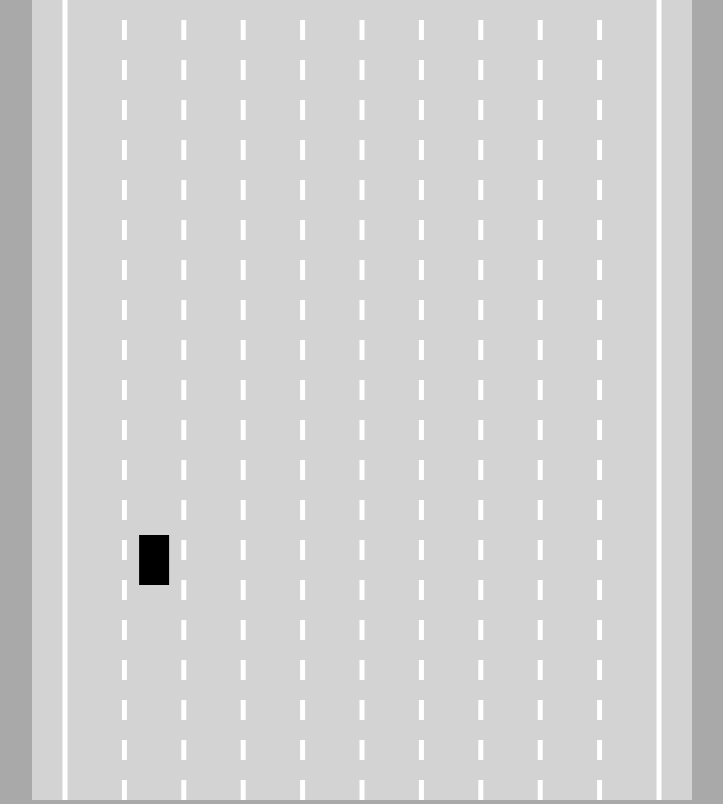
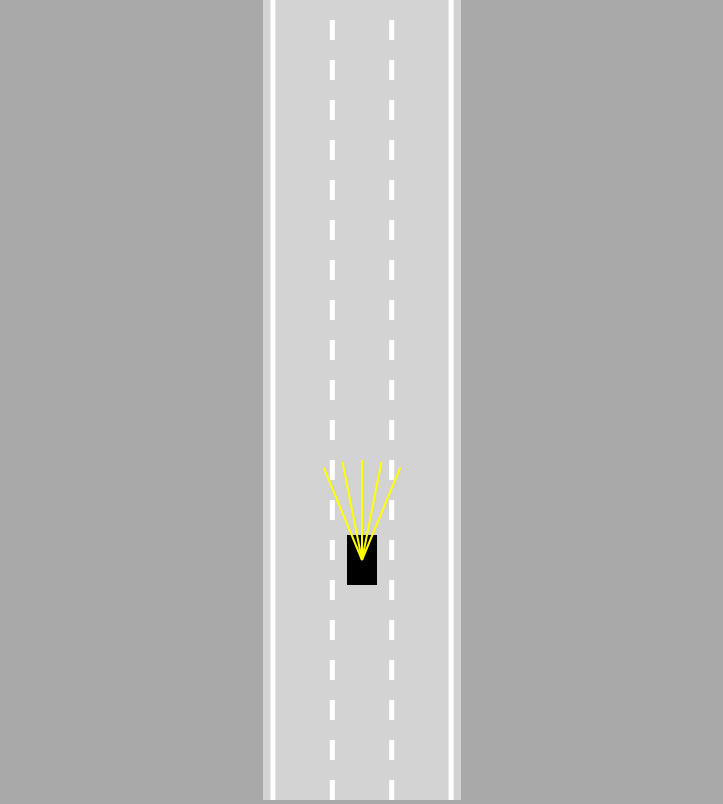
Before and after one commit to ChrisTague1/self-driving-car, a plain HTML site: page index.html in a window 1280 px wide. Shown: the whole page, without its empty margins (278-1001 px from the left). Drawn offline with Linux system fonts and the light colour scheme.

Commit message:
lecture 3

```diff
--- a/car.js
+++ b/car.js
@@ -11,11 +11,13 @@ class Car {
         this.friction = 0.05;
         this.angle = 0;
 
+        this.sensor = new Sensor(this);
         this.controls = new Controls();
     }
 
-    update() {
+    update(roadBorders) {
         this.#move();
+        this.sensor.update(roadBorders);
     }
 
     draw(ctx) {
@@ -33,6 +35,8 @@ class Car {
         ctx.fill();
 
         ctx.restore();
+
+        this.sensor.draw(ctx);
     }
 
     #move() {
--- a/index.html
+++ b/index.html
@@ -8,6 +8,7 @@
     </head>
     <body>
         <canvas id="my-canvas"></canvas>
+        <script src="sensor.js"></script>
         <script src="utils.js"></script>
         <script src="road.js"></script>
         <script src="controls.js"></script>
--- a/main.js
+++ b/main.js
@@ -1,7 +1,7 @@
 const canvas = document.getElementById('my-canvas');
 
 const laneWidth = 60;
-const lanes = 10;
+const lanes = 3;
 
 canvas.width = lanes * laneWidth * 1.1;
 
@@ -20,7 +20,7 @@ car.draw(ctx);
 animate();
 
 function animate() {
-    car.update();
+    car.update(road.borders);
 
     canvas.height = window.innerHeight;
 
--- /dev/null
+++ b/sensor.js
@@ -0,0 +1,94 @@
+class Sensor {
+    constructor(car) {
+        this.car = car;
+        this.rayCount = 5;
+        this.rayLength = 100;
+        this.raySpread = Math.PI / 4;
+
+        this.rays = [];
+        this.readings = [];
+    }
+
+    update(roadBorders) {
+        this.#castRays();
+        this.readings = [];
+
+        for (let i = 0; i < this.rays.length; i++) {
+            this.readings.push(
+                this.#getReading(this.rays[i], roadBorders)
+            )
+        }
+    }
+
+    #getReading(ray, roadBorders) {
+        let touches = [];
+
+        for (let i = 0; i < roadBorders.length; i++) {
+            const touch = getIntersection(
+                ray[0],
+                ray[1],
+                roadBorders[i][0],
+                roadBorders[i][1]
+            )
+
+            if (touch) {
+                touches.push(touch);
+            }
+        }
+
+        if (touches.length === 0)
+            return null;
+
+        const offsets = touches.map(({ offset }) => offset);
+        const minOffset = Math.min(...offsets);
+
+        return touches.find(({ offset }) => offset === minOffset);
+    }
+
+    #castRays() {
+        this.rays = [];
+
+        for (let i = 0; i < this.rayCount; i++) {
+            const rayAngle = lerp(
+                this.raySpread / 2,
+                -this.raySpread / 2,
+                this.rayCount == 1 ? 0.5 : i / (this.rayCount - 1)
+            ) + this.car.angle;
+            const { x, y } = this.car;
+            const start = { x, y };
+            const end = {
+                x: x - Math.sin(rayAngle) * this.rayLength,
+                y: y - Math.cos(rayAngle) * this.rayLength
+            };
+            this.rays.push([start, end]);
+        }
+    }
+
+    draw(ctx) {
+        for (let i = 0; i < this.rays.length; i++) {
+            const ray = this.rays[i];
+
+            let end = ray[1];
+
+            if (this.readings[i]) {
+                end = this.readings[i];
+            }
+
+            // yellow ray
+            ctx.beginPath();
+            ctx.lineWidth = 2;
+            ctx.strokeStyle = 'yellow';
+            ctx.moveTo(ray[0].x, ray[0].y);
+            ctx.lineTo(end.x, end.y);
+            ctx.stroke();
+
+            // black ray
+            ctx.beginPath();
+            ctx.lineWidth = 2;
+            ctx.strokeStyle = 'black';
+            ctx.moveTo(end.x, end.y);
+            ctx.lineTo(ray[1].x, ray[1].y);
+            ctx.stroke();
+        }
+    }
+}
--- a/utils.js
+++ b/utils.js
@@ -1,3 +1,24 @@
 function lerp(a, b, t) {
     return a + (b - a) * t;
 }
+
+function getIntersection(A,B,C,D){
+    const tTop = (D.x-C.x)*(A.y-C.y)-(D.y-C.y)*(A.x-C.x);
+    const uTop = (C.y-A.y)*(A.x-B.x)-(C.x-A.x)*(A.y-B.y);
+    const bottom=(D.y-C.y)*(B.x-A.x)-(D.x-C.x)*(B.y-A.y);
+
+    if (bottom !== 0){
+        const t=tTop/bottom;
+        const u=uTop/bottom;
+
+        if(t>=0 && t<=1 && u>=0 && u<=1){
+            return {
+                x:lerp(A.x,B.x,t),
+                y:lerp(A.y,B.y,t),
+                offset:t
+            }
+        }
+    }
+
+    return null;
+}
```
